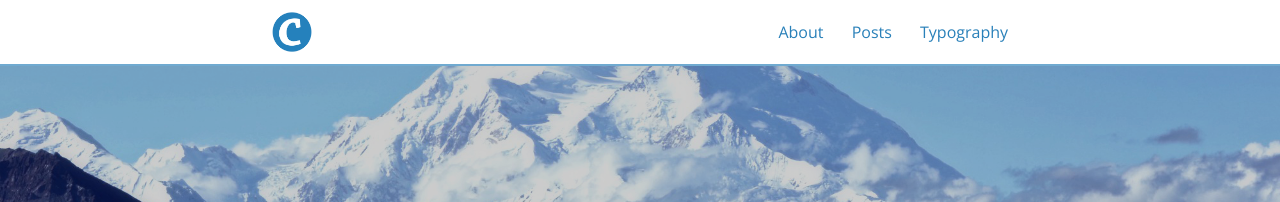
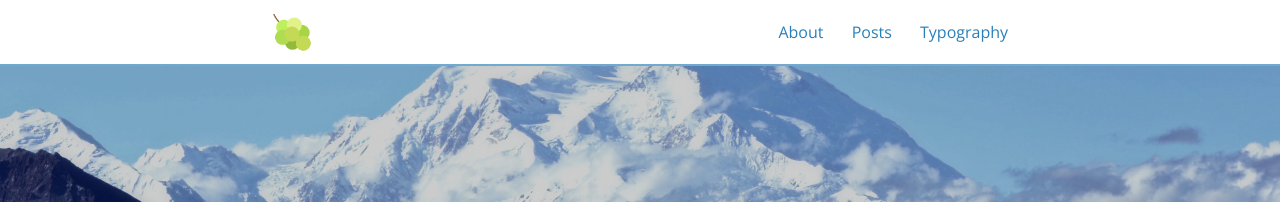
Before and after one commit to CottonCandyGrape/cctech, a Jekyll site: the page built from index.html, in a window 1280 px wide. Shown: the top 202 px of the page. Built offline with Jekyll 4.4.1, drawn with Linux system fonts in a browser that asks for light colours; nearby versions of some CDN libraries; the list of posts is cut into pages by our own code.

Commit message:
logo 추가

```diff
--- a/_config.yml
+++ b/_config.yml
@@ -19,6 +19,7 @@ description: >
 # and never end with a slash. Set it to a blank value if hosting at the
 # root of your server.
 baseurl: "/cctech" # the subpath of your site, e.g. /blog/
+#baseurl: "" #로켈에서는 공백으로
 url: "" # the base hostname & protocol for your site
 cover: "/assets/header_image.jpg"
 logo: "/assets/logo.png"
@@ -193,8 +194,8 @@ social:
 # OS Protocol is for sharing the source of your site, if you're interested. For more, see osprotocol.com
 protocols:
     fb_image: "/assets/logo.png"
-    fb_image_width: 612
-    fb_image_height: 605
+    fb_image_width: 512
+    fb_image_height: 512
     fb_image_type: "image/png"
 
     twitter_image: "/assets/logo.png"
```
Also changed, not shown: assets/logo.png, assets/logo_old.png (added).
